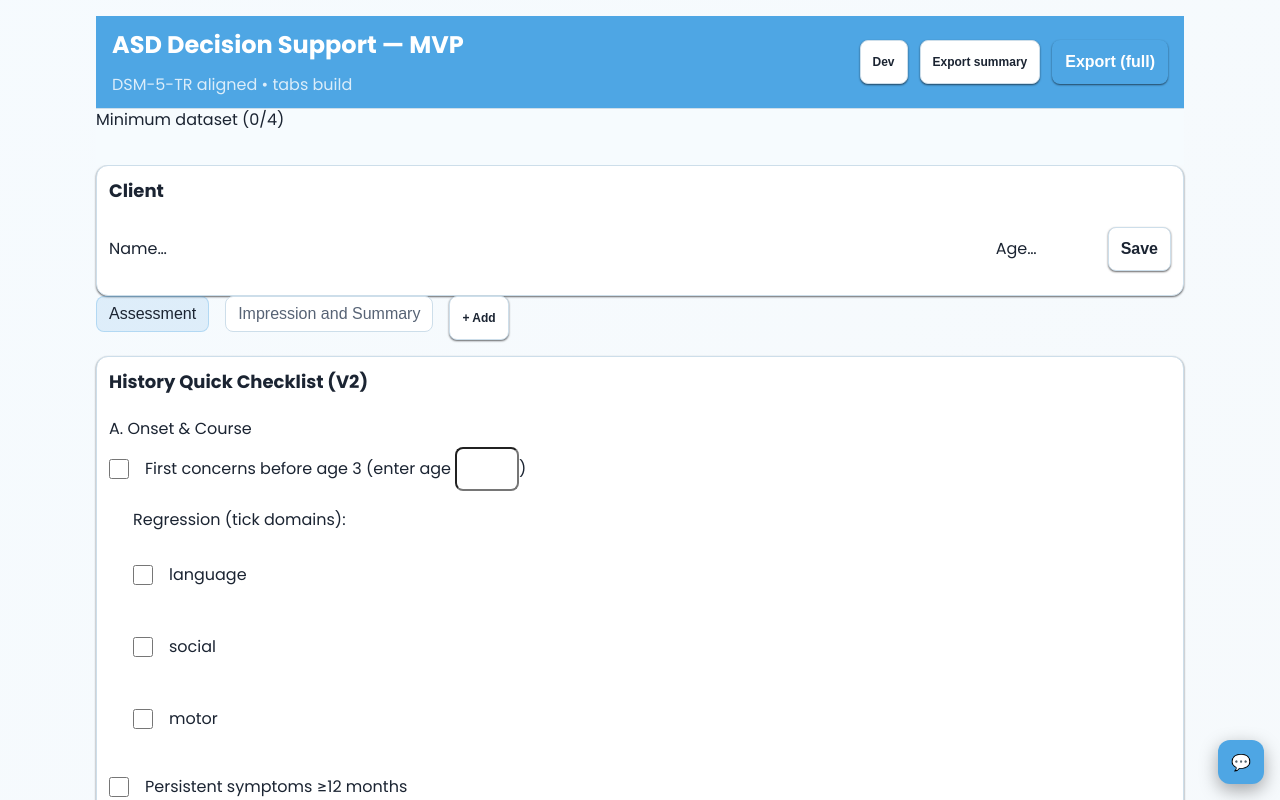
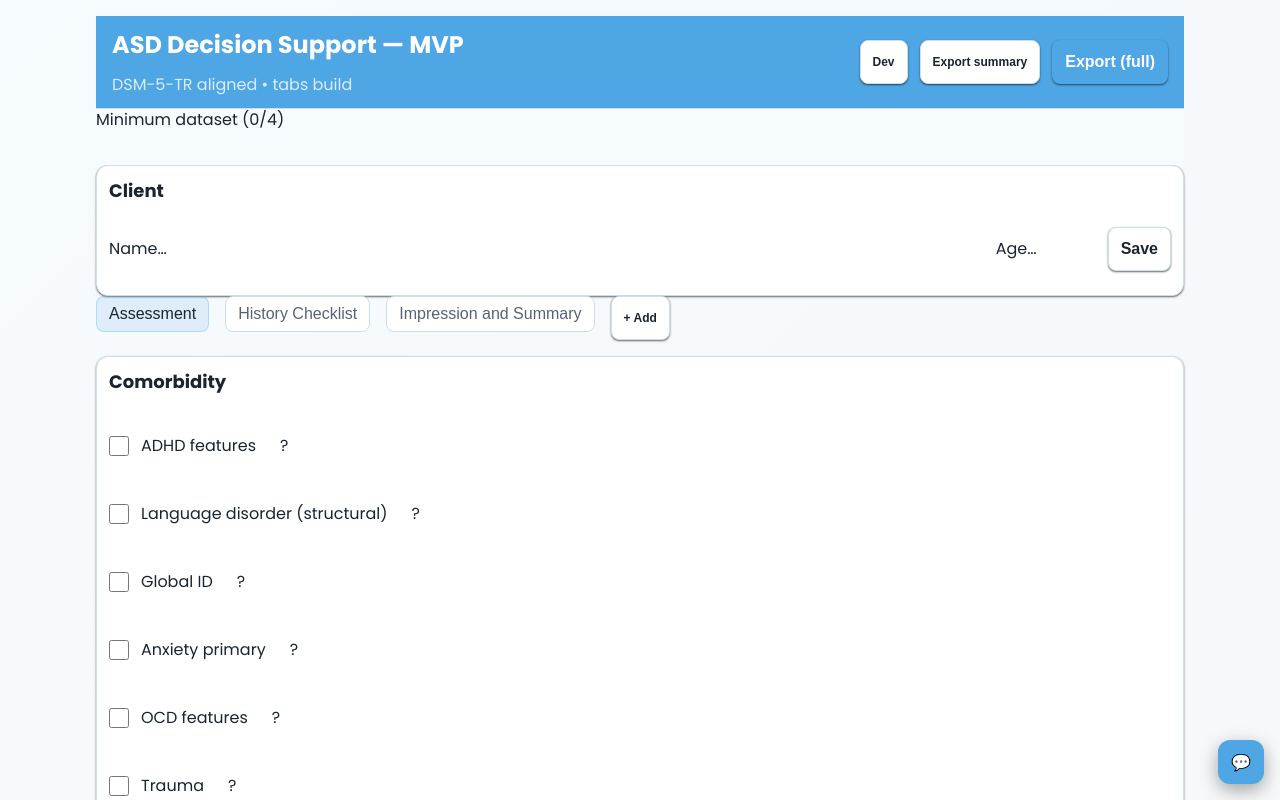
Before and after one commit to dolorvi/asd-ds, a React (Vite) app: page / in a window 1280 px wide. Shown: the top 800 px of the page. Built offline with nearby package versions, Linux system fonts and the light colour scheme; the HTML template or start-up script is replaced by a standard one.

Commit message:
refactor: update UI per user requests

```diff
--- a/src/App.tsx
+++ b/src/App.tsx
@@ -59,7 +59,7 @@ export default function App() {
 
   // ---------- core state ----------
   const [config, setConfig] = useState<Config>(DEFAULT_CONFIG);
-  const TABS = ["Assessment", "Impression and Summary"] as const;
+  const TABS = ["Assessment", "History Checklist", "Impression and Summary"] as const;
   const [activeTab, setActiveTab] = useState(0);
   const [devOpen, setDevOpen] = useState(false);
   const [paletteOpen, setPaletteOpen] = useState(false);
@@ -897,15 +897,6 @@ export default function App() {
                 </>
               )}
 
-              <div id="history-section">
-                <HistoryPanel
-                  history={history}
-                  setHistory={setHistory}
-                  observation={observation}
-                  setObservation={setObservation}
-                />
-              </div>
-
               <DiffPanel diff={diff} setDiff={setDiff} />
               <ExposurePanel state={exposure} setState={setExposure} />
               <FacialGrowthPanel state={facial} setState={setFacial} />
@@ -914,6 +905,17 @@ export default function App() {
           )}
 
           {activeTab === 1 && (
+            <section className="stack stack--lg" id="history-section">
+              <HistoryPanel
+                history={history}
+                setHistory={setHistory}
+                observation={observation}
+                setObservation={setObservation}
+              />
+            </section>
+          )}
+
+          {activeTab === 2 && (
             <div className="layout">
               <section className="stack stack--lg">
                 <ReportPanel
--- a/src/index.css
+++ b/src/index.css
@@ -56,7 +56,7 @@ h2{font-size:18px}
 label,.title,.subtitle,.section-title,.card-title,h1,h2,h3,h4,h5,h6{overflow:hidden;text-overflow:ellipsis;white-space:nowrap}
 a,button{transition:color var(--t-fast) var(--ease),background-color var(--t-fast) var(--ease),border-color var(--t-fast) var(--ease),box-shadow var(--t-fast) var(--ease),transform var(--t-fast) var(--ease)}
 /* neutral control baseline */
-button,input,select{height:44px;padding:0 var(--space-inset);font-size:16px;border-radius:var(--radius-sm)}
+button,input,select{height:44px;padding:0 var(--space-inset);font-size:16px;border-radius:var(--radius-sm);border:1px solid var(--border);background:var(--panel)}
 button{background:transparent;color:inherit;border:1px solid transparent;font-weight:600;cursor:pointer;min-width:44px}
 button:hover{transform:translateY(-1px) scale(1.02)}
 button:active{transform:scale(0.97)}
--- a/src/panels/DomainPanel.tsx
+++ b/src/panels/DomainPanel.tsx
@@ -21,8 +21,9 @@ export function DomainPanel({
         {domains.map((d) => {
           const sel = valueMap[d.key]?.severity || "";
           const wt = highlightMap?.[d.key]?.[sel] ?? 0;
+          const isHighest = sel !== "" && d.severities[d.severities.length - 1] === sel;
           const tone =
-            wt >= 5
+            isHighest && wt >= 5
               ? "tone-warn"
               : wt >= 3 || wt <= -5
               ? "tone-danger"
--- a/src/panels/SummaryPanel.tsx
+++ b/src/panels/SummaryPanel.tsx
@@ -157,8 +157,6 @@ export function SummaryPanel({
             ))}
           </div>
           <div>
-            <div style={{fontSize:32,fontWeight:800}}>{(model.p*100).toFixed(1)}</div>
-            <div className="small">Overall ASD likelihood</div>
             <label className="small row row--center" style={{gap:"var(--space-inset)"}} title="Threshold">
               <span>Threshold:</span>
               <select
```
